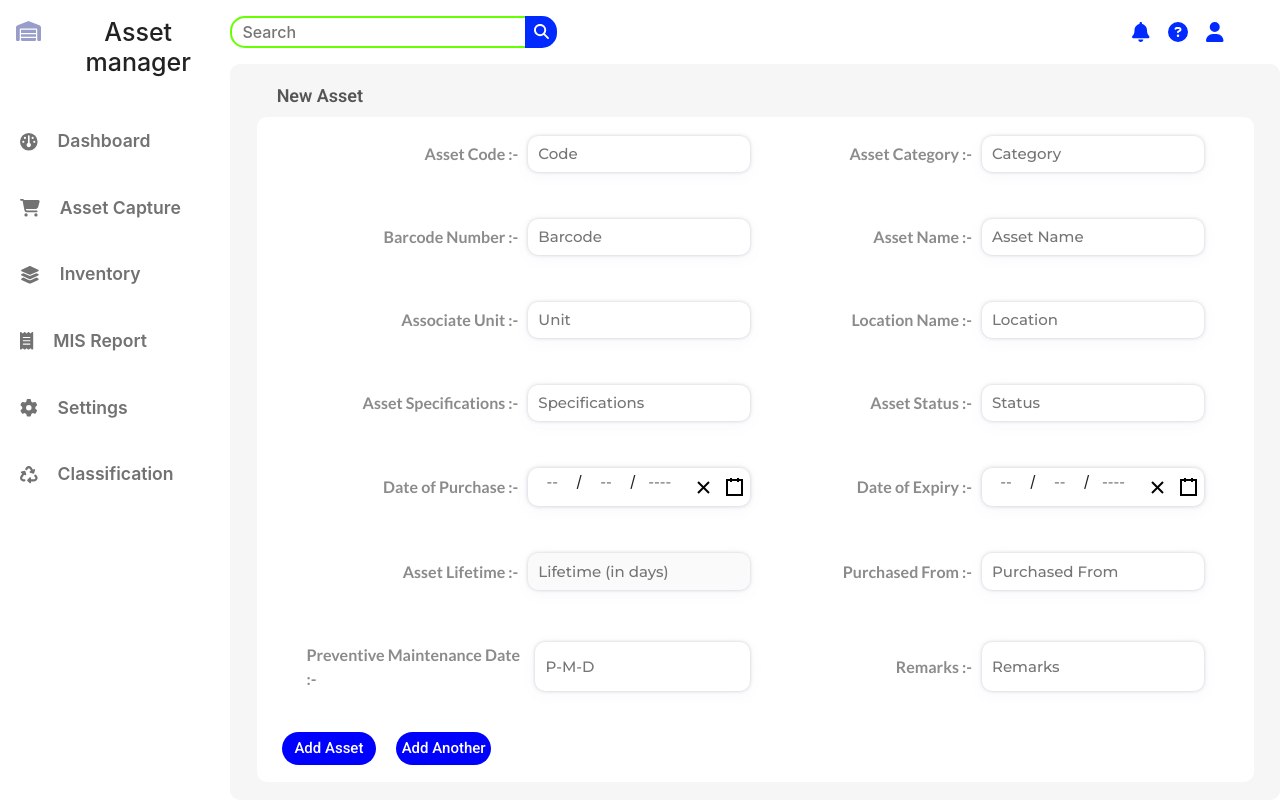
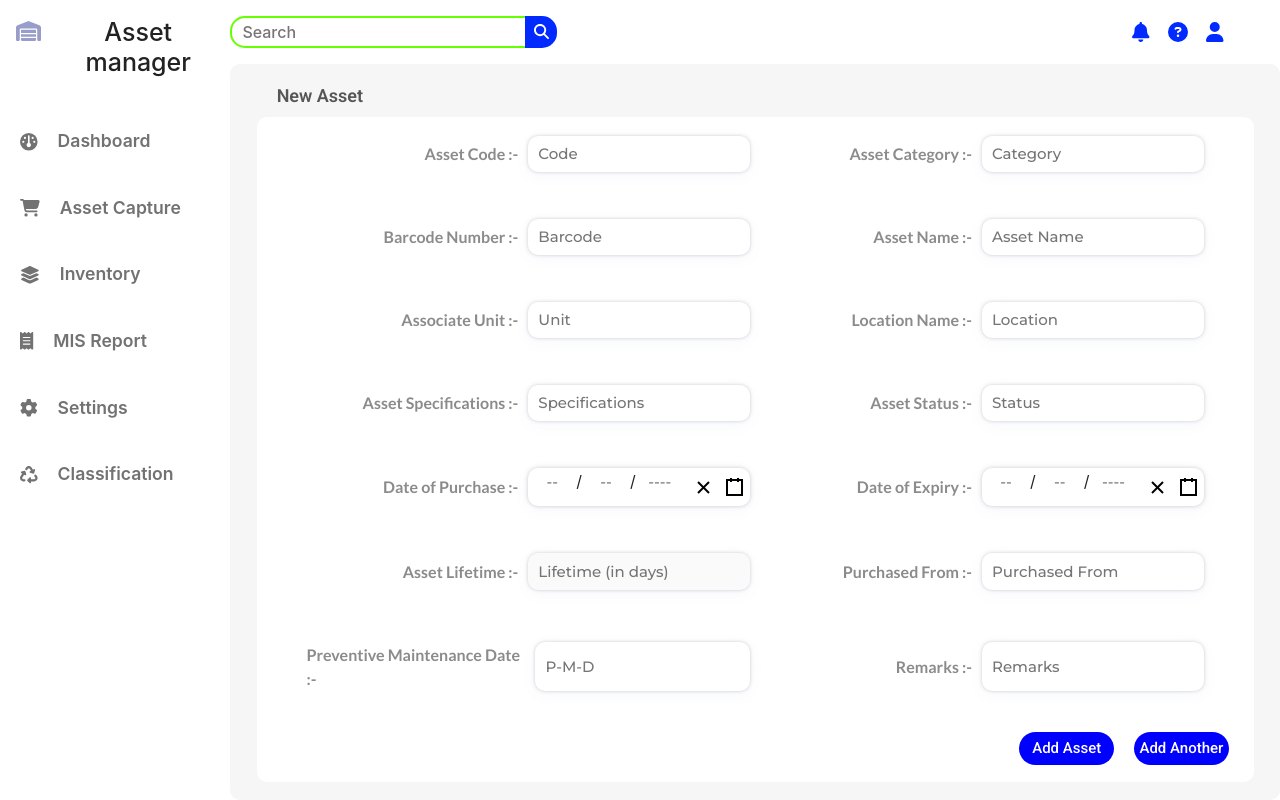
Before and after one commit to AnujNdas/Asset-manager-new, a React (Create React App) app in the folder frontend/: page /AssetCapture in a window 1280 px wide. Built offline with nearby package versions, Linux system fonts and the light colour scheme.

Commit message:
Update AssetCapture.css

```diff
--- a/frontend/src/Page_styles/AssetCapture.css
+++ b/frontend/src/Page_styles/AssetCapture.css
@@ -37,7 +37,7 @@
     align-items: center;
     flex-direction: row;
     gap:20px;
-/*     justify-content: space-between; */
+    justify-content: flex-end;
     word-spacing: 5px;
 }
 .form-heading p{
```
